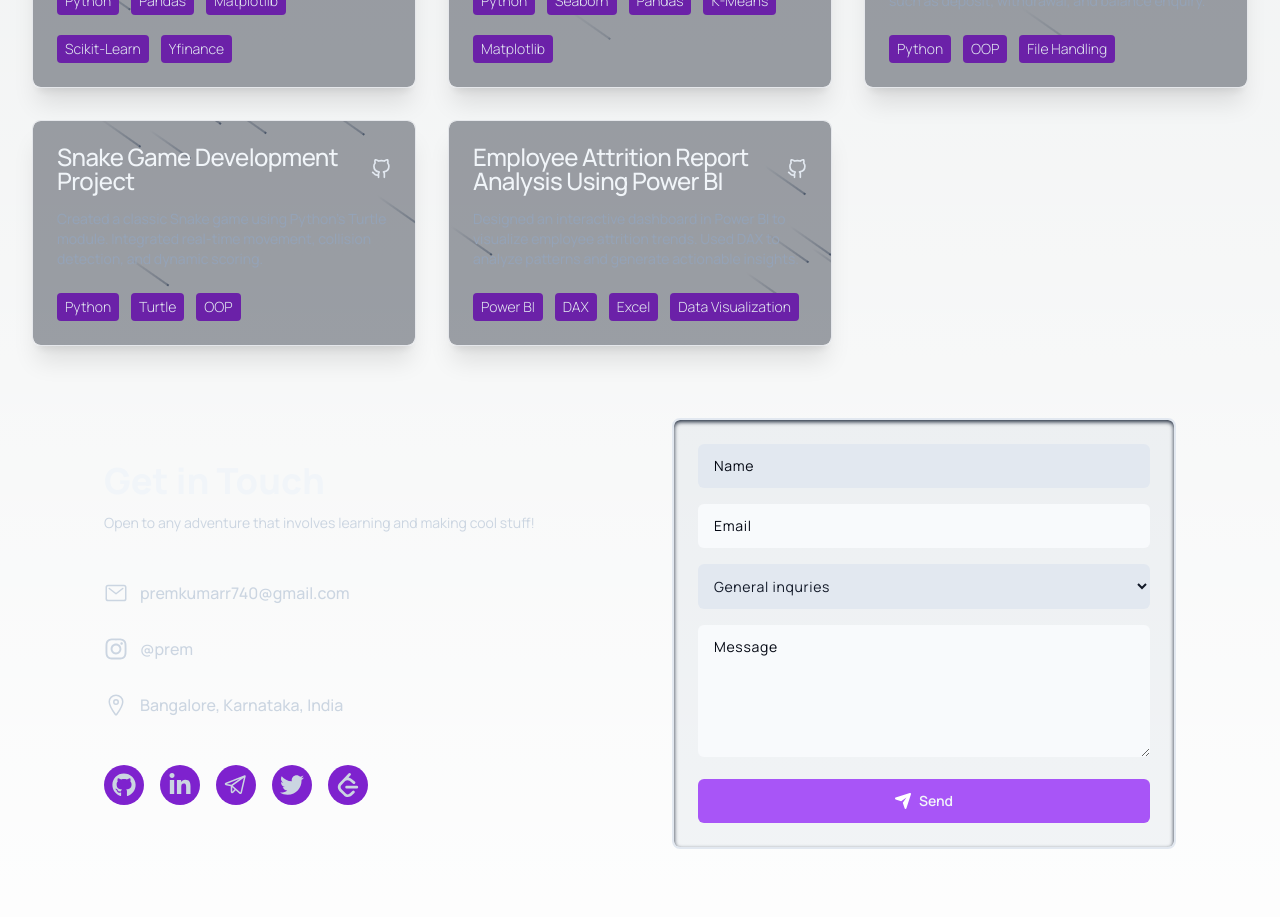
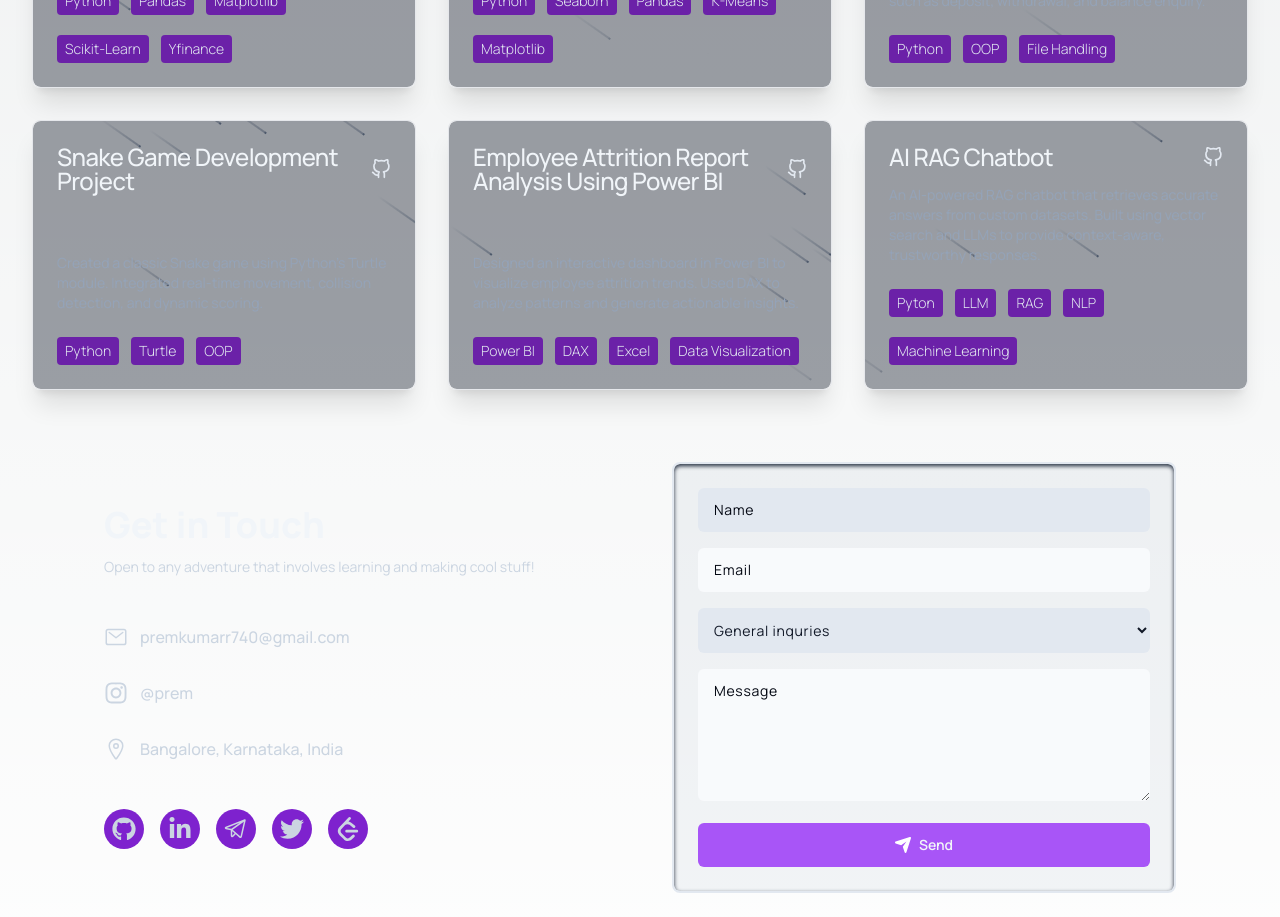
Before and after one commit to Premkumar740/PORTFOLIO, a Next.js app: page / in a window 1280 px wide. Shown: the part 2660-3577 px from the top of the page. Built offline with nearby package versions, Linux system fonts and the light colour scheme; a web font is replaced by a local one.

Commit message:
Update projects.ts

```diff
--- a/src/constant/projects.ts
+++ b/src/constant/projects.ts
@@ -39,4 +39,12 @@ export const PROJECT_DATA = [
     demo: "", // Optional: Power BI report link
     tech: ["Power BI", "DAX", "Excel", "Data Visualization"],
   },
+  {
+    name: "AI RAG Chatbot",
+    description:
+      "An AI-powered RAG chatbot that retrieves accurate answers from custom datasets. Built using vector search and LLMs to provide context-aware, trustworthy responses.",
+    github_link: "https://github.com/Premkumar740/RAG_CHATBOT", // Optional: link to PBIX file or screenshots
+    demo: "", // Optional: Power BI report link
+    tech: ["Pyton", "LLM", "RAG", "NLP","Machine Learning"],
+  },
 ];
```
